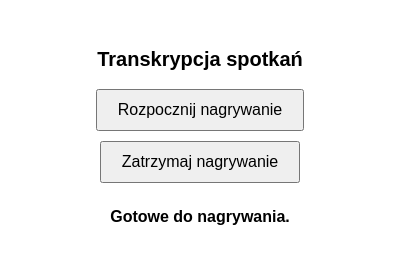
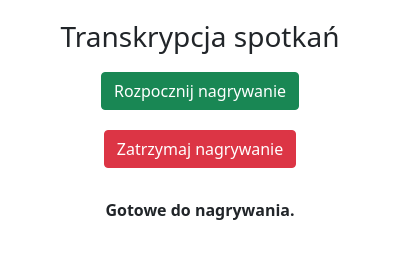
Before and after one commit to Dawid0508/SmartMeetingNotes, a browser extension: page popup.html in a window 400 px wide. Drawn offline with nearby package versions, Linux system fonts and the light colour scheme.

Commit message:
edycja popup, dodanie instrukcji w readme
jak odpalić rozszerzenie u siebie, teraz praca nad logiką

```diff
--- a/css/styles.css
+++ b/css/styles.css
@@ -19,3 +19,6 @@ button {
     margin-top: 20px;
     font-weight: bold;
 }
+#start-recording, #stop-recording {
+    margin: 10px;
+}
--- a/popup.html
+++ b/popup.html
@@ -5,14 +5,15 @@
     <head>
         <meta charset="UTF-8">
         <meta name="viewport" content="width=device-width, initial-scale=1.0">
-        <title>Transkrypcja</title>
-        <link rel="stylesheet" href="css/styles.css">
+        <title>SMN: Transkrypcja</title>
+        <link rel="stylesheet" type="text/css" href="css/styles.css">
+        <link href="https://cdn.jsdelivr.net/npm/bootstrap@5.0.2/dist/css/bootstrap.min.css" rel="stylesheet" integrity="sha384-EVSTQN3/azprG1Anm3QDgpJLIm9Nao0Yz1ztcQTwFspd3yD65VohhpuuCOmLASjC" crossorigin="anonymous">
     </head>
 
     <body>
         <h1>Transkrypcja spotkań</h1>
-        <button id="start-recording">Rozpocznij nagrywanie</button>
-        <button id="stop-recording">Zatrzymaj nagrywanie</button>
+        <button id="start-recording" class="btn btn-success">Rozpocznij nagrywanie</button>
+        <button id="stop-recording" class="btn btn-danger">Zatrzymaj nagrywanie</button>
         <p id="status">Gotowe do nagrywania.</p>
         <script src="popup.js"></script>
     </body>
--- a/popup.js
+++ b/popup.js
@@ -1,4 +1,6 @@
 //logika interfejsu użytkownika
+const recordTab = document.querySelector("#tab");
+const recordScreen = document.querySelector("#screen");
 
 document.getElementById("start-recording").addEventListener("click", ()=> {
     chrome.runtime.sendMessage({command: "start-recording"});
```
Also changed, not shown: README.md, icon.png, manifest.json.
